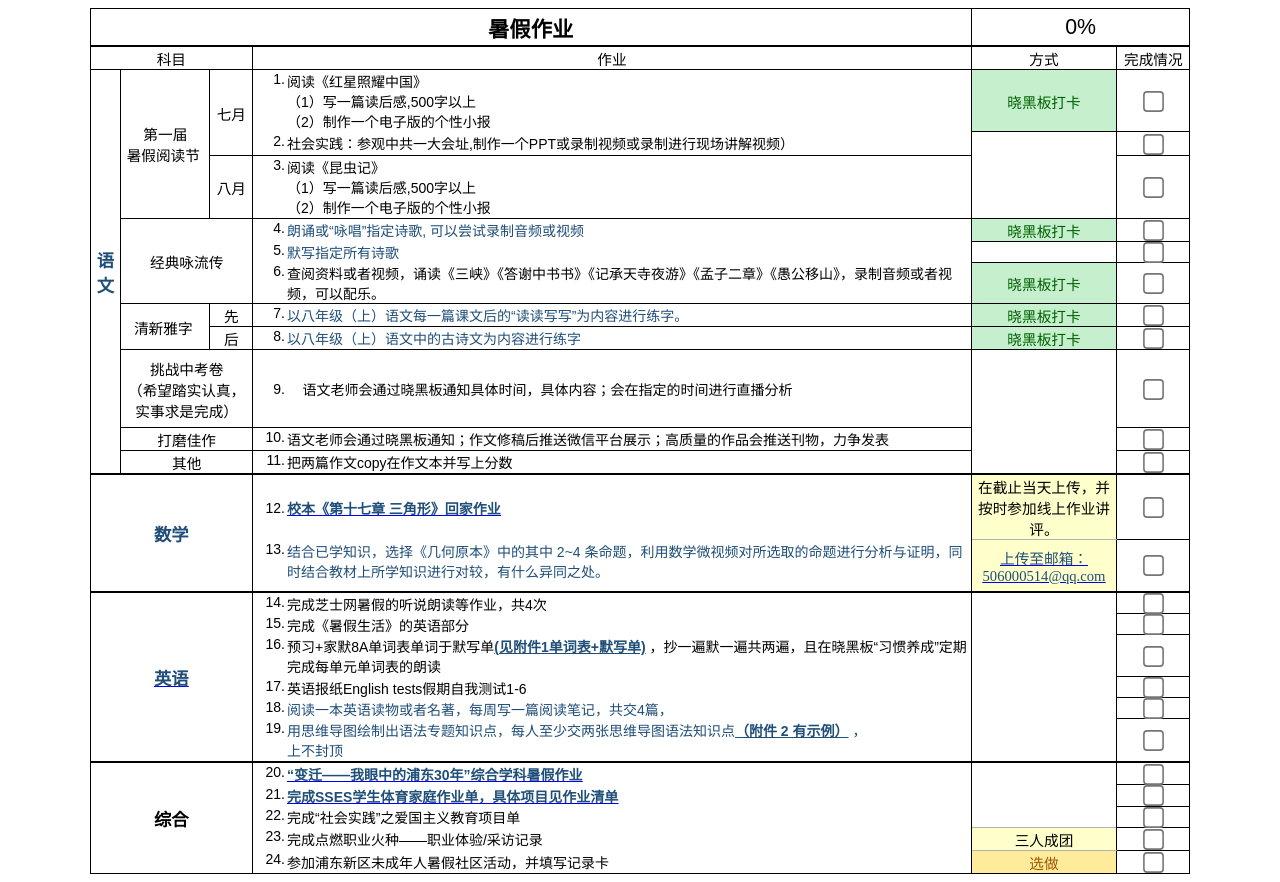
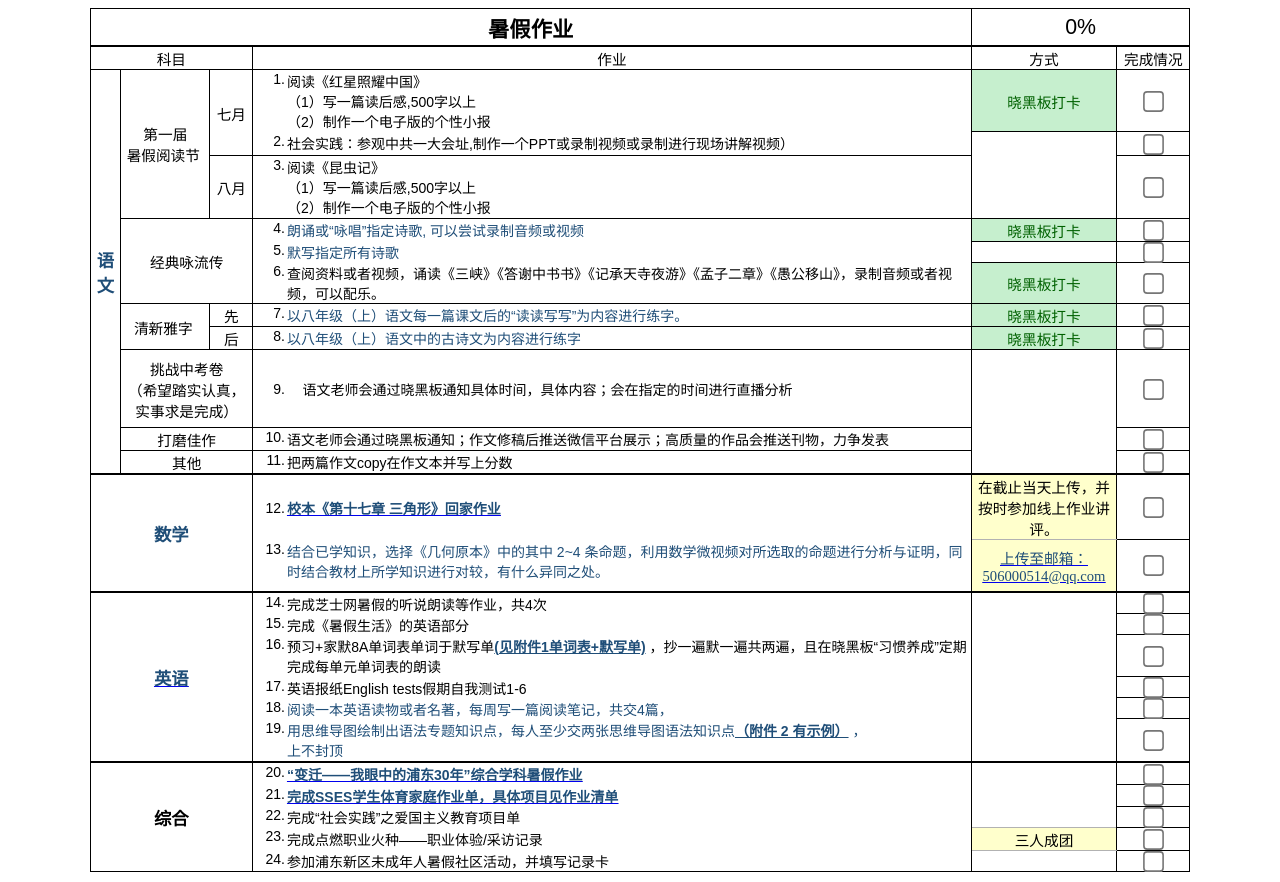
Before and after one commit to ledudu/sqyandxmy, a plain HTML site: page homework/homework.html in a window 1280 px wide. Drawn offline with Linux system fonts and the light colour scheme; animation ran at ten frames a second.

Commit message:
Add files via upload

```diff
--- a/homework/homework.html
+++ b/homework/homework.html
@@ -2128,7 +2128,7 @@
                 padding-right: 1px;
                 padding-left: 1px;
                 mso-ignore: padding;
-                color: #9C5700;
+
                 font-size: 11.0pt;
                 font-weight: 400;
                 font-style: normal;
@@ -2143,7 +2143,7 @@
                 border-right: 1.0pt solid windowtext;
                 border-bottom: 1.0pt solid windowtext;
                 border-left: 1.0pt solid windowtext;
-                background: #FFEB9C;
+
                 mso-pattern: black none;
                 white-space: nowrap;
             }
@@ -3037,7 +3037,7 @@
                     <tr height="22" style="mso-height-source:userset;height:16.2pt">
                         <td height="22" class="xl761536" style="height:16.2pt;border-left:none">24.</td>
                         <td class="xl951536">参加浦东新区未成年人暑假社区活动，并填写记录卡</td>
-                        <td class="xl1431536" style="border-left:none">选做</td>
+                        <td class="xl1431536" style="border-left:none"></td>
                         <td class="xl1601536" style="border-top:none">
                             <input type="checkbox">
                         </td>
```
